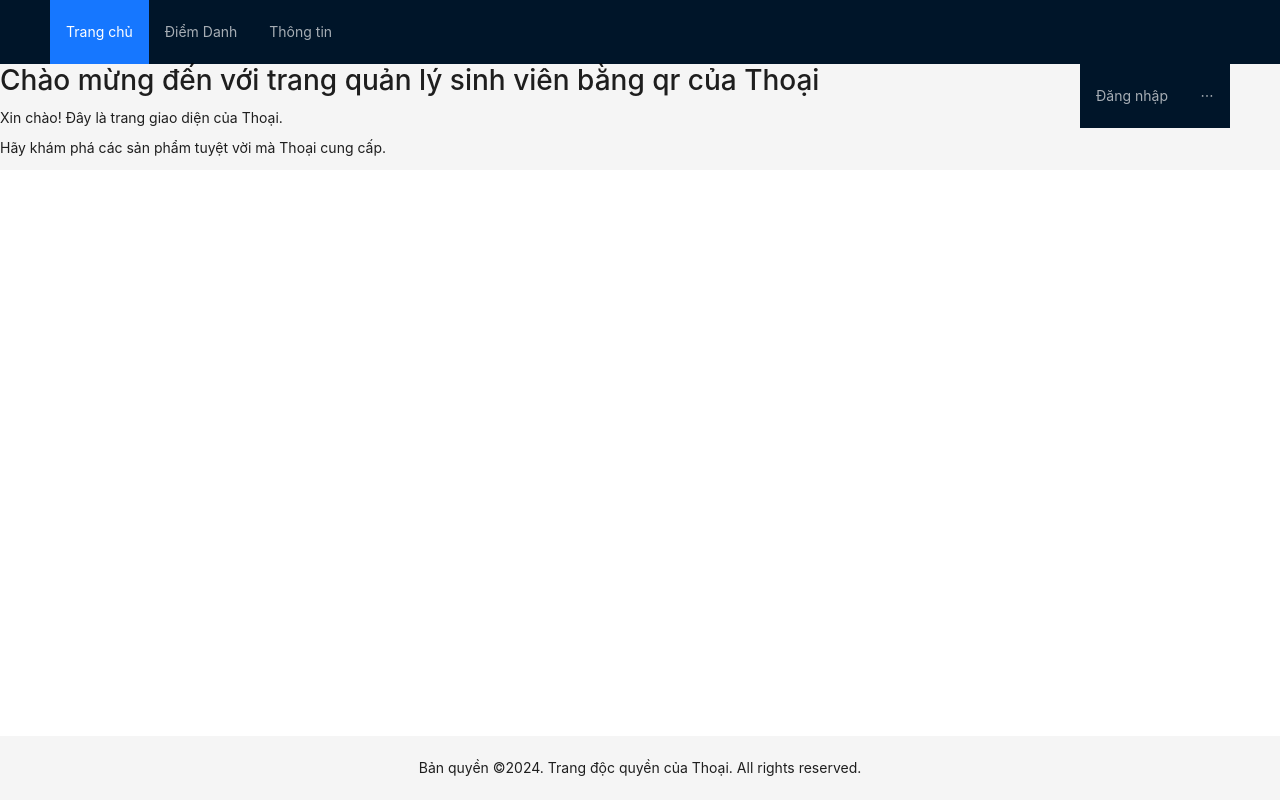
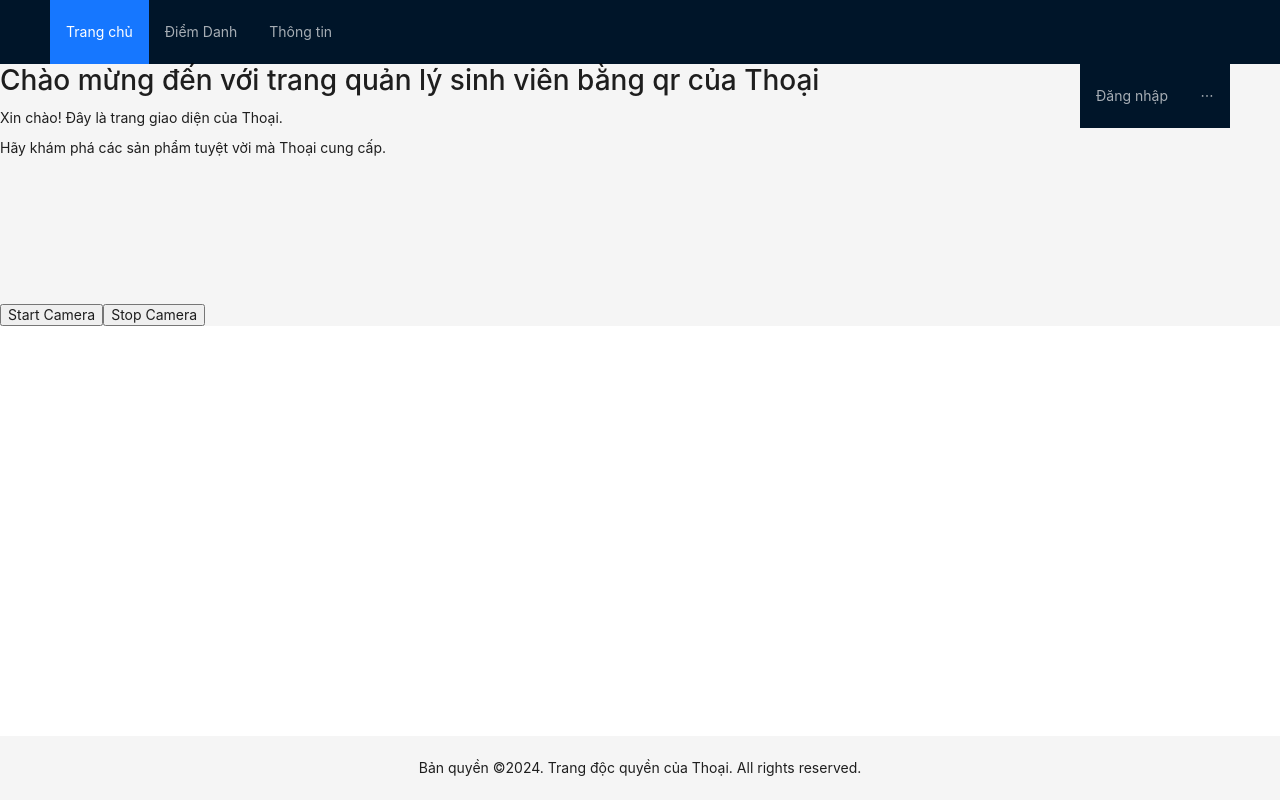
Before and after one commit to thoaitran078/react-n-hihi, a React (Create React App) app: page / in a window 1280 px wide. Built offline with nearby package versions, Linux system fonts and the light colour scheme.

Commit message:
thêm camera

```diff
--- a/src/App.js
+++ b/src/App.js
@@ -1,7 +1,8 @@
-import React, { useState } from 'react';
+import React, { useState,useRef } from 'react';
 import { Layout, Menu, Modal, Input, Button } from 'antd';
 import 'antd/dist/reset.css';
 //import { Steps } from 'antd';
+
 //layout
 import { CopyOutlined } from '@ant-design/icons';
 import {
@@ -47,6 +48,26 @@ const items1: MenuProps['items'] = ['1', '2', '3'].map((key) => ({
 
 //////
 const App = () => {
+  const videoRef = useRef(null);
+  const streamRef = useRef(null);
+
+  const startCamera = async () => {
+    try {
+      const stream = await navigator.mediaDevices.getUserMedia({ video: true });
+      videoRef.current.srcObject = stream;
+      streamRef.current = stream;
+    } catch (error) {
+      console.error('Error accessing camera:', error);
+    }
+  };
+  const stopCamera = () => {
+    if (streamRef.current) {
+      const tracks = streamRef.current.getTracks();
+      tracks.forEach((track) => track.stop());
+    }
+    videoRef.current.srcObject = null;
+    streamRef.current = null;
+  };
 
 
 //
@@ -132,6 +153,11 @@ const App = () => {
             <h1>Chào mừng đến với trang quản lý sinh viên bằng qr của Thoại</h1>
             <p>Xin chào! Đây là trang giao diện của Thoại.</p>
             <p>Hãy khám phá các sản phẩm tuyệt vời mà Thoại cung cấp.</p>
+            <div>
+      <button onClick={startCamera}>Start Camera</button>
+      <button onClick={stopCamera}>Stop Camera</button>
+      <video ref={videoRef} autoPlay playsInline />
+    </div>
             <div className="product-list">
               {/* Hiển thị danh sách sản phẩm */}
             </div>
@@ -411,4 +437,6 @@ const App = () => {
   );
 };
 
+
+
 export default App;
```
